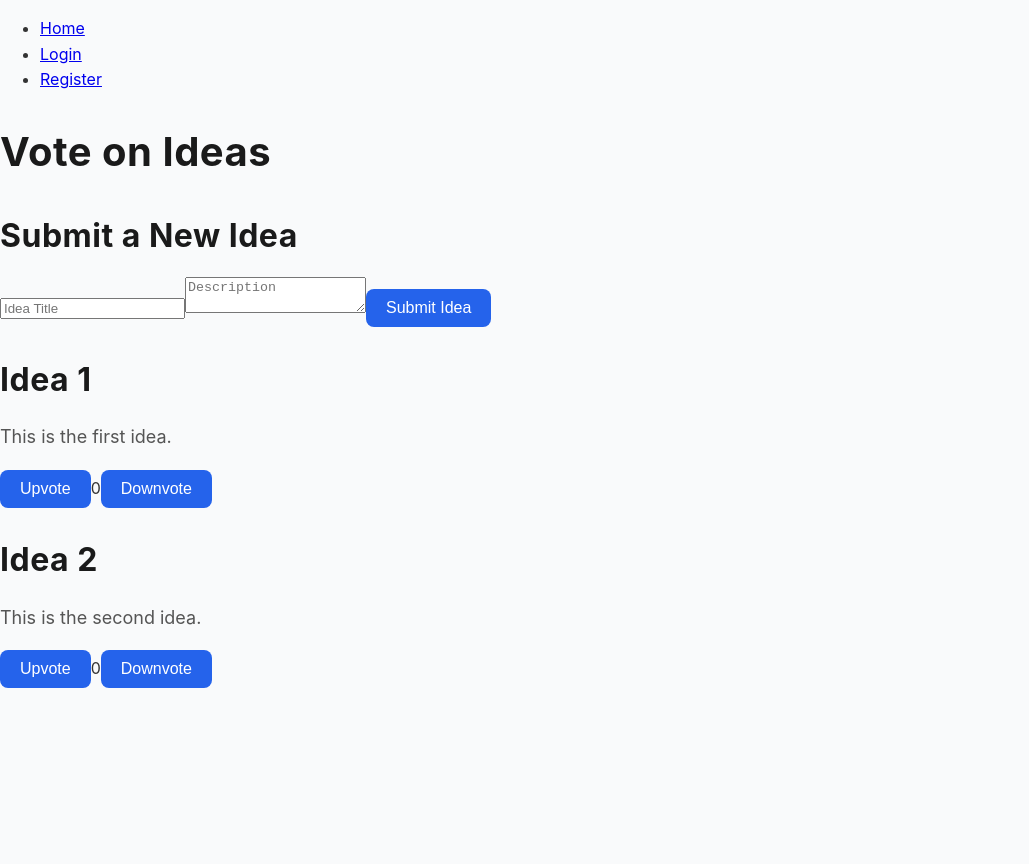
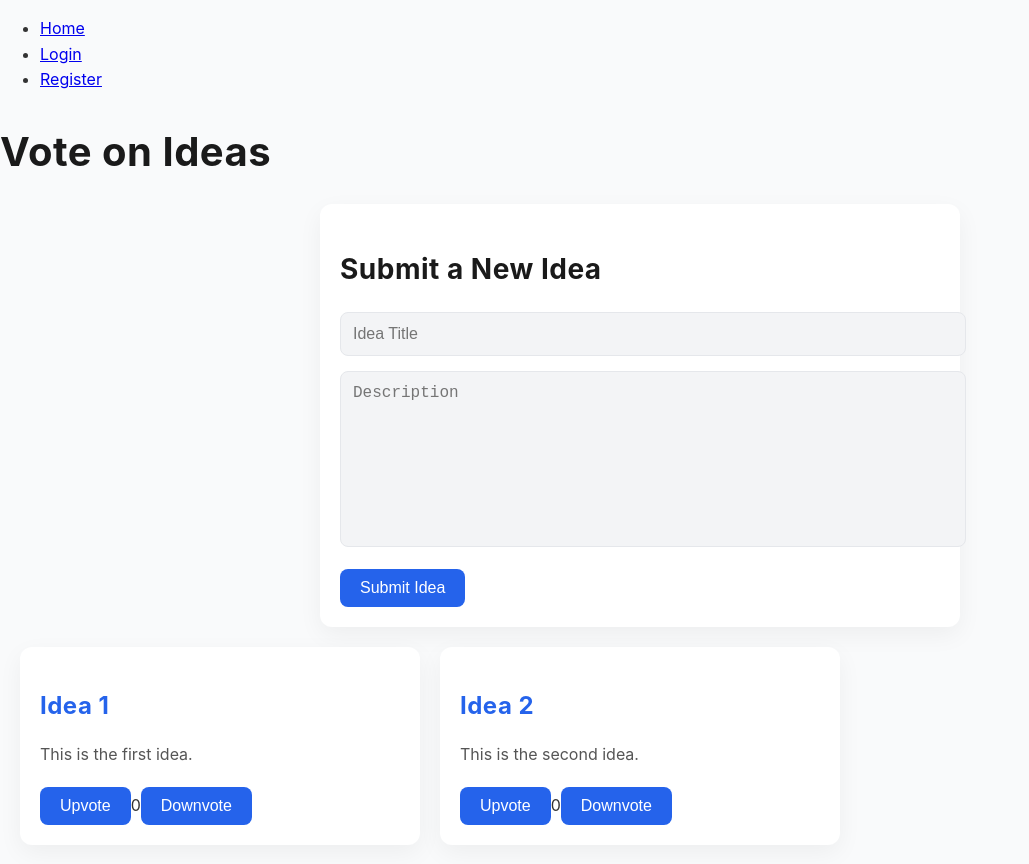
Before and after one commit to pingno/letsvote, a React (Create React App) app in the folder frontend/: page / in a window 1280 px wide. Shown: the whole page, without its empty margins (0-1029 px from the left). Before the commit the page ends 800 px from the top, so only its background shows below. Built offline with nearby package versions, Linux system fonts and the light colour scheme.

Commit message:
idea card user profile style

```diff
--- a/frontend/src/index.css
+++ b/frontend/src/index.css
@@ -62,3 +62,156 @@ button:hover {
 button:focus {
   outline: none;
 }
+
+
+/* Idea Form */
+.idea-form {
+  background-color: white;
+  padding: 20px;
+  border-radius: 12px;
+  box-shadow: 0 8px 24px rgba(0, 0, 0, 0.05);
+  max-width: 600px;
+  margin: 20px auto;
+}
+
+.idea-form h2 {
+  font-size: 1.75rem;
+  margin-bottom: 20px;
+}
+
+.idea-form input[type="text"],
+.idea-form textarea {
+  width: 100%;
+  padding: 12px;
+  margin-bottom: 15px;
+  border: 1px solid #e5e7eb;
+  border-radius: 8px;
+  font-size: 1rem;
+  background-color: #f3f4f6;
+  transition: border-color 0.3s ease;
+}
+
+.idea-form input[type="text"]:focus,
+.idea-form textarea:focus {
+  border-color: #2563eb;
+  outline: none;
+}
+
+textarea {
+  height: 150px;
+  resize: none;
+}
+
+/* Comment Section */
+.comment-section {
+  background-color: white;
+  padding: 20px;
+  border-radius: 12px;
+  box-shadow: 0 8px 24px rgba(0, 0, 0, 0.05);
+  max-width: 600px;
+  margin: 20px auto;
+}
+
+.comment-section h3 {
+  font-size: 1.5rem;
+  margin-bottom: 15px;
+}
+
+.comment-section form input {
+  width: 100%;
+  padding: 12px;
+  margin-bottom: 10px;
+  border: 1px solid #e5e7eb;
+  border-radius: 8px;
+  background-color: #f3f4f6;
+}
+
+.comment-section form button {
+  width: 100%;
+  background-color: #2563eb;
+  padding: 10px;
+  font-size: 1rem;
+  border-radius: 8px;
+}
+
+.comment-section ul {
+  list-style: none;
+  padding: 0;
+}
+
+.comment-section li {
+  background-color: #f9fafb;
+  padding: 10px 15px;
+  border-radius: 8px;
+  margin-bottom: 10px;
+  font-size: 1rem;
+  border: 1px solid #e5e7eb;
+}
+
+/* User Profile */
+.user-profile {
+  max-width: 600px;
+  margin: 20px auto;
+  background-color: white;
+  padding: 20px;
+  border-radius: 12px;
+  box-shadow: 0 8px 24px rgba(0, 0, 0, 0.05);
+}
+
+.user-profile h2 {
+  font-size: 2rem;
+  margin-bottom: 20px;
+}
+
+.user-profile ul {
+  list-style: none;
+  padding: 0;
+}
+
+.user-profile li {
+  background-color: #f3f4f6;
+  padding: 10px;
+  border-radius: 8px;
+  margin-bottom: 10px;
+  display: flex;
+  justify-content: space-between;
+  align-items: center;
+}
+
+.user-profile li span {
+  font-weight: bold;
+}
+
+/* Idea List */
+.idea-list {
+  display: grid;
+  grid-template-columns: repeat(auto-fill, minmax(300px, 1fr));
+  gap: 20px;
+  margin: 20px;
+}
+
+/* Idea Card */
+.idea-card {
+  background-color: white;
+  padding: 20px;
+  border-radius: 12px;
+  box-shadow: 0 8px 24px rgba(0, 0, 0, 0.05);
+  transition: transform 0.3s ease, box-shadow 0.3s ease;
+}
+
+.idea-card:hover {
+  transform: translateY(-5px);
+  box-shadow: 0 12px 36px rgba(0, 0, 0, 0.1);
+}
+
+.idea-card h2 {
+  font-size: 1.5rem;
+  margin-bottom: 10px;
+  color: #2563eb;
+}
+
+.idea-card p {
+  font-size: 1rem;
+  margin-bottom: 20px;
+  color: #555;
+}
```
